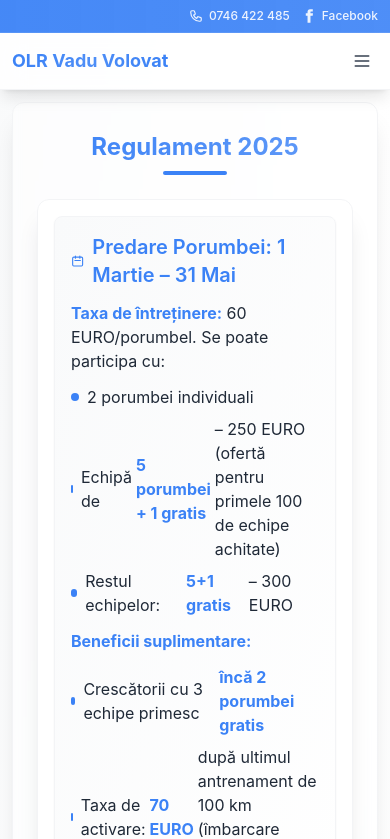
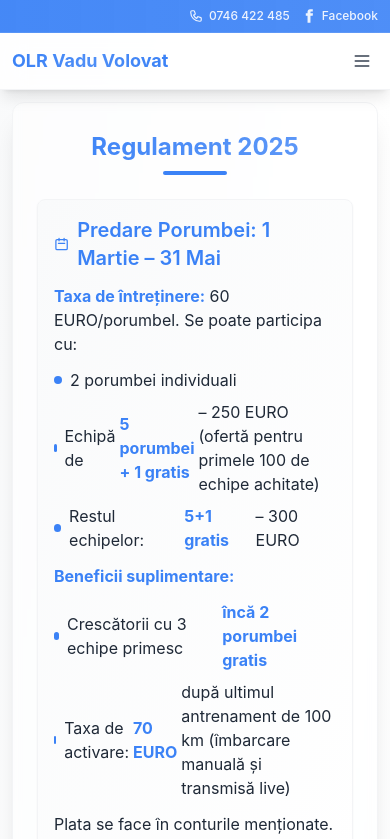
Before and after one commit to mariusvicol/OLRVaduVolovat, a React (Vite) app: page /regulament in a window 390 px wide. Shown: the top 839 px of the page. Built offline with nearby package versions, Linux system fonts and the light colour scheme.

Commit message:
Remove unnecessary box wrapper from Regulament page for better mobile display

```diff
--- a/src/pages/Regulament.tsx
+++ b/src/pages/Regulament.tsx
@@ -6,7 +6,7 @@ const Regulament = () => {
       </h1>
       <div className="h-1 w-16 sm:w-24 bg-primary mx-auto mb-6 sm:mb-8 rounded-full"></div>
 
-      <div className="bg-white/80 backdrop-blur-sm rounded-xl shadow-xl border border-gray-100 p-4 sm:p-8 space-y-6 sm:space-y-10">
+      <div className="space-y-6 sm:space-y-10">
         <section className="bg-gradient-to-br from-gray-50 to-white rounded-lg p-4 sm:p-6 shadow-sm border border-gray-100">
           <h2 className="text-xl sm:text-2xl font-semibold text-primary mb-3 sm:mb-4 flex items-center">
             <svg className="w-5 h-5 sm:w-6 sm:h-6 mr-2" fill="none" stroke="currentColor" viewBox="0 0 24 24">
```
